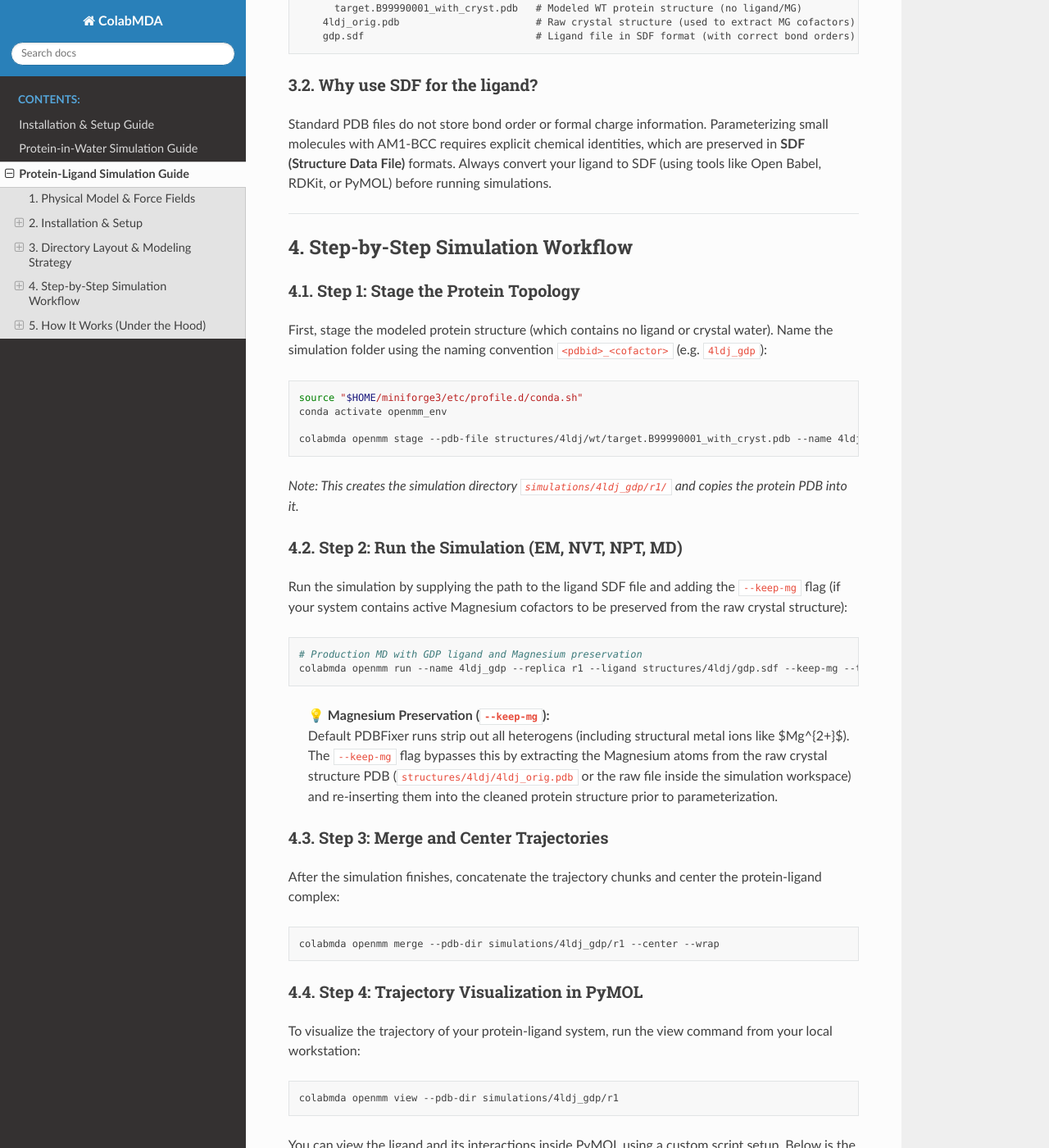
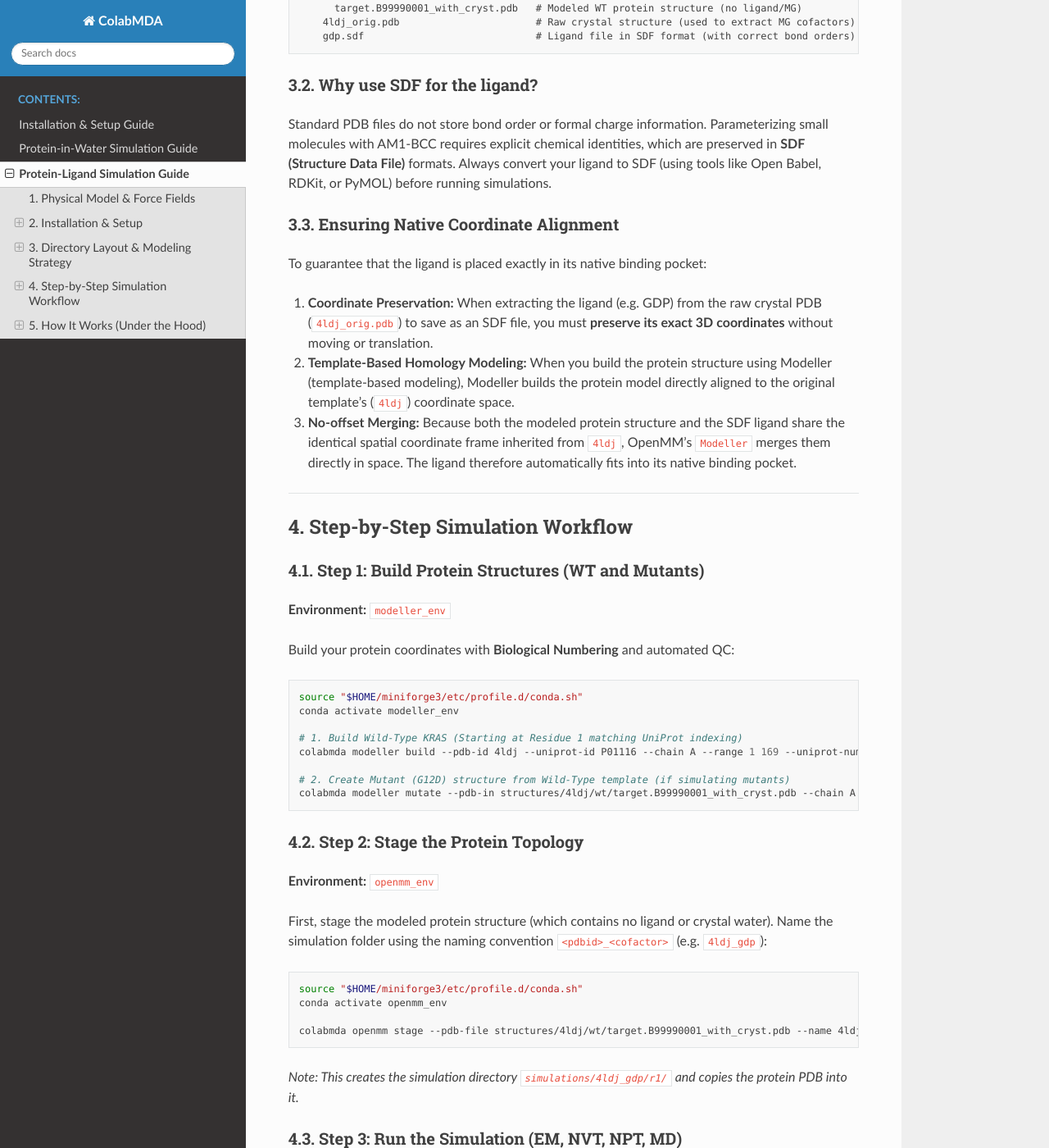
Before and after one commit to paulshamrat/ColabMDA, a Sphinx documentation site: the page built from docs/protein_ligand_simulation.md, in a window 1280 px wide and 1400 px high, scrolled down 1615 px. Shown: the whole window at 82% size. Built offline with Sphinx 7.4.7 and the Read the Docs theme 3.1.0, drawn with Linux system fonts in a browser that asks for light colours; some of the changed text lies outside the part shown.

Commit message:
docs: add Modeller build step and coordinate preservation strategy to protein-ligand guide

````diff
--- a/docs/protein_ligand_simulation.md
+++ b/docs/protein_ligand_simulation.md
@@ -63,11 +63,35 @@ structures/
 ### 3.2. Why use SDF for the ligand?
 Standard PDB files do not store bond order or formal charge information. Parameterizing small molecules with AM1-BCC requires explicit chemical identities, which are preserved in **SDF (Structure Data File)** formats. Always convert your ligand to SDF (using tools like Open Babel, RDKit, or PyMOL) before running simulations.
 
+### 3.3. Ensuring Native Coordinate Alignment
+To guarantee that the ligand is placed exactly in its native binding pocket:
+1. **Coordinate Preservation:** When extracting the ligand (e.g. GDP) from the raw crystal PDB (`4ldj_orig.pdb`) to save as an SDF file, you must **preserve its exact 3D coordinates** without moving or translation.
+2. **Template-Based Homology Modeling:** When you build the protein structure using Modeller (template-based modeling), Modeller builds the protein model directly aligned to the original template's (`4ldj`) coordinate space.
+3. **No-offset Merging:** Because both the modeled protein structure and the SDF ligand share the identical spatial coordinate frame inherited from `4ldj`, OpenMM's `Modeller` merges them directly in space. The ligand therefore automatically fits into its native binding pocket.
+
 ---
 
 ## 4. Step-by-Step Simulation Workflow
 
-### 4.1. Step 1: Stage the Protein Topology
+### 4.1. Step 1: Build Protein Structures (WT and Mutants)
+**Environment:** `modeller_env`
+
+Build your protein coordinates with **Biological Numbering** and automated QC:
+
+```bash
+source "$HOME/miniforge3/etc/profile.d/conda.sh"
+conda activate modeller_env
+
+# 1. Build Wild-Type KRAS (Starting at Residue 1 matching UniProt indexing)
+colabmda modeller build --pdb-id 4ldj --uniprot-id P01116 --chain A --range 1 169 --uniprot-numbering --outdir structures/4ldj/wt
+
+# 2. Create Mutant (G12D) structure from Wild-Type template (if simulating mutants)
+colabmda modeller mutate --pdb-in structures/4ldj/wt/target.B99990001_with_cryst.pdb --chain A --mut G12D --outdir-mut structures/4ldj/mutants/4ldj_G12D
+```
+
+### 4.2. Step 2: Stage the Protein Topology
+**Environment:** `openmm_env`
+
 First, stage the modeled protein structure (which contains no ligand or crystal water). Name the simulation folder using the naming convention `<pdbid>_<cofactor>` (e.g. `4ldj_gdp`):
 
 ```bash
@@ -78,7 +102,9 @@ colabmda openmm stage --pdb-file structures/4ldj/wt/target.B99990001_with_cryst.
 ```
 *Note: This creates the simulation directory `simulations/4ldj_gdp/r1/` and copies the protein PDB into it.*
 
-### 4.2. Step 2: Run the Simulation (EM, NVT, NPT, MD)
+### 4.3. Step 3: Run the Simulation (EM, NVT, NPT, MD)
+**Environment:** `openmm_env`
+
 Run the simulation by supplying the path to the ligand SDF file and adding the `--keep-mg` flag (if your system contains active Magnesium cofactors to be preserved from the raw crystal structure):
 
 ```bash
@@ -89,14 +115,18 @@ colabmda openmm run --name 4ldj_gdp --replica r1 --ligand structures/4ldj/gdp.sd
 > 💡 **Magnesium Preservation (`--keep-mg`):**
 > Default PDBFixer runs strip out all heterogens (including structural metal ions like $Mg^{2+}$). The `--keep-mg` flag bypasses this by extracting the Magnesium atoms from the raw crystal structure PDB (`structures/4ldj/4ldj_orig.pdb` or the raw file inside the simulation workspace) and re-inserting them into the cleaned protein structure prior to parameterization.
 
-### 4.3. Step 3: Merge and Center Trajectories
+### 4.4. Step 4: Merge and Center Trajectories
+**Environment:** `openmm_env`
+
 After the simulation finishes, concatenate the trajectory chunks and center the protein-ligand complex:
 
 ```bash
 colabmda openmm merge --pdb-dir simulations/4ldj_gdp/r1 --center --wrap
 ```
 
-### 4.4. Step 4: Trajectory Visualization in PyMOL
+### 4.5. Step 5: Trajectory Visualization in PyMOL
+**Environment:** Local workstation / conda environment with PyMOL
+
 To visualize the trajectory of your protein-ligand system, run the view command from your local workstation:
 
 ```bash
````
Also changed, not shown: other parts of docs/protein_ligand_simulation.md (+2 -2 lines).
